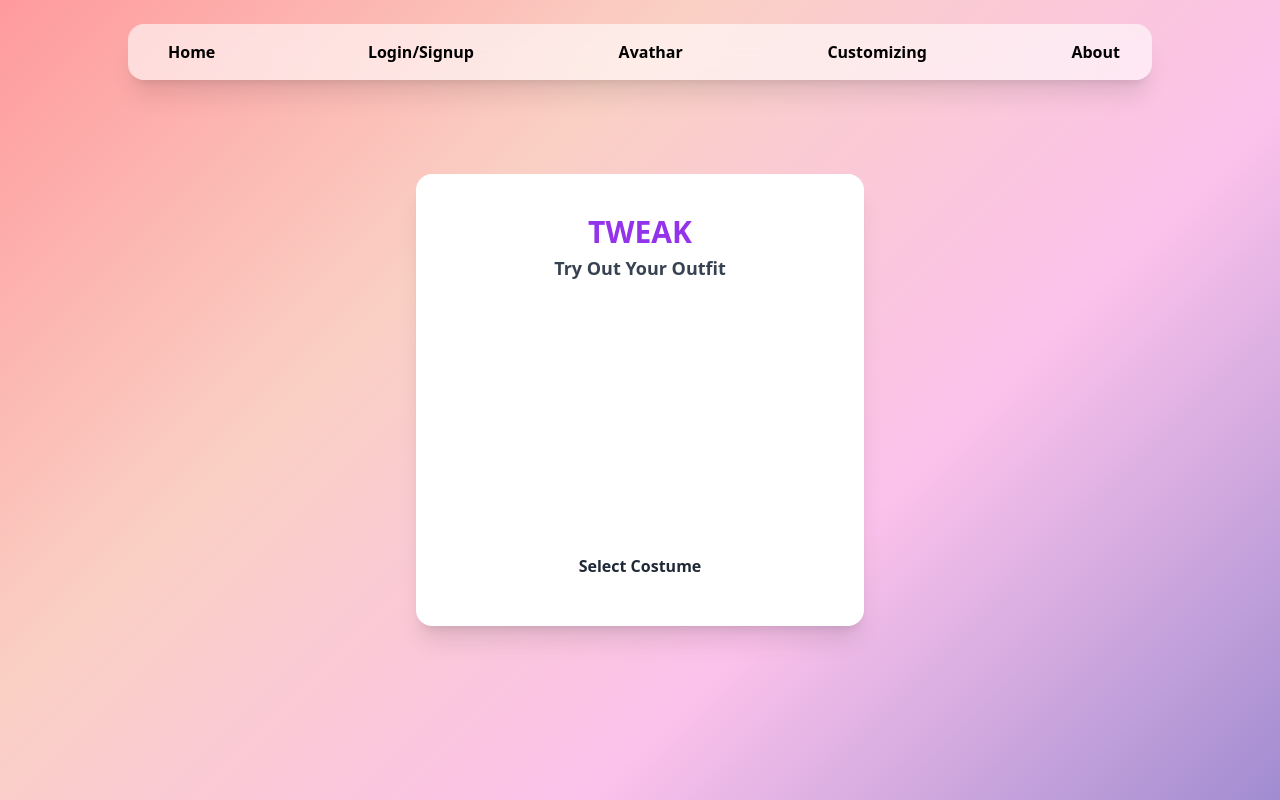
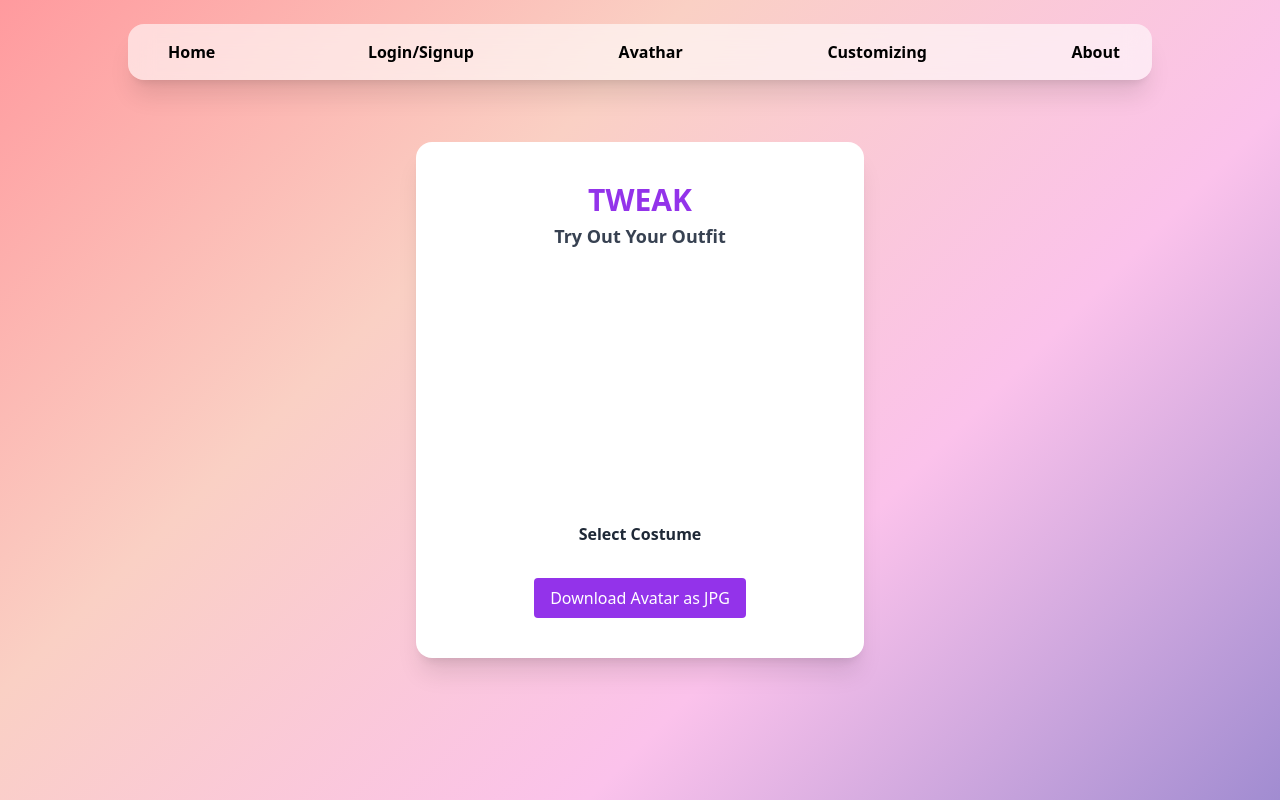
Before and after one commit to VARUN1105M/Avatar-Making-Website, a React (Vite) app: page /outfitselector in a window 1280 px wide. Built offline with nearby package versions, Linux system fonts and the light colour scheme.

Commit message:
Feat: Added download()

```diff
--- a/package.json
+++ b/package.json
@@ -11,6 +11,7 @@
   },
   "dependencies": {
     "@supabase/supabase-js": "^2.49.4",
+    "html2canvas": "^1.4.1",
     "react": "^19.1.0",
     "react-dom": "^19.1.0",
     "react-router-dom": "^7.6.0"
--- a/src/Pages/OutfitSelector.jsx
+++ b/src/Pages/OutfitSelector.jsx
@@ -1,9 +1,10 @@
-import React, { useState, useEffect } from 'react';
+import React, { useState, useEffect, useRef } from 'react';
 import { useLocation } from 'react-router-dom';
 import AvatarBody from '../Components/AvatharBodymale'; // Costume 1
 import AvatarBody1 from '../Components/Avathar1male';   // Costume 2
 import Womenavathar from '../Components/Womenavathar';  // Costume 3
 import { supabase } from '../../supabase/Supabase';
+import html2canvas from 'html2canvas';
 
 const allCostumes = [
   { id: 1, component: AvatarBody, label: 'Costume 1 (Male)' },
@@ -15,6 +16,7 @@ export default function OutfitSelector() {
   const location = useLocation();
   const skinToneFromState = location.state?.skinTone || null;
 
+  const avatarRef = useRef(null); // Ref to capture avatar
   const [selectedSVG, setSelectedSVG] = useState('');
   const [SelectedComponent, setSelectedComponent] = useState(null);
   const [selectedCostumeId, setSelectedCostumeId] = useState(null);
@@ -37,11 +39,7 @@ export default function OutfitSelector() {
     if (age !== null && gender !== null) {
       let newFiltered;
       if (gender === 'male') {
-        if (age >= 25 && age <= 40) {
-          newFiltered = allCostumes.filter(c => c.id === 1 || c.id === 2);
-        } else {
-          newFiltered = allCostumes.filter(c => c.id === 1 || c.id === 2);
-        }
+        newFiltered = allCostumes.filter(c => c.id === 1 || c.id === 2);
       } else if (gender === 'female') {
         newFiltered = allCostumes.filter(c => c.id === 3);
       } else {
@@ -99,6 +97,21 @@ export default function OutfitSelector() {
     setSelectedCostumeId(costume.id);
   };
 
+  const handleDownload = async () => {
+    if (!avatarRef.current) return;
+
+    const canvas = await html2canvas(avatarRef.current, {
+      backgroundColor: '#ffffff', // white background
+      useCORS: true,
+      scale: 2, // high resolution
+    });
+
+    const link = document.createElement('a');
+    link.download = 'avatar.jpg';
+    link.href = canvas.toDataURL('image/jpeg', 1.0);
+    link.click();
+  };
+
   const gradientBackground = {
     background: 'linear-gradient(135deg, #ff9a9e, #fad0c4, #fbc2eb, #a18cd1)',
     minHeight: '100vh',
@@ -118,7 +131,7 @@ export default function OutfitSelector() {
         </div>
 
         <div className="flex justify-center items-center h-56 mb-4">
-          <div className="w-40 h-56">
+          <div ref={avatarRef} className="w-40 h-56">
             {SelectedComponent ? (
               <SelectedComponent
                 skintone={skinTone}
@@ -172,6 +185,14 @@ export default function OutfitSelector() {
             })}
           </div>
         </div>
+
+        {/* Download Button */}
+        <button
+          onClick={handleDownload}
+          className="mt-4 px-4 py-2 bg-purple-600 text-white rounded hover:bg-purple-700 transition"
+        >
+          Download Avatar as JPG
+        </button>
       </div>
     </div>
   );
```
Also changed, not shown: 1 other file (tests, documents, lock files or other folders).
